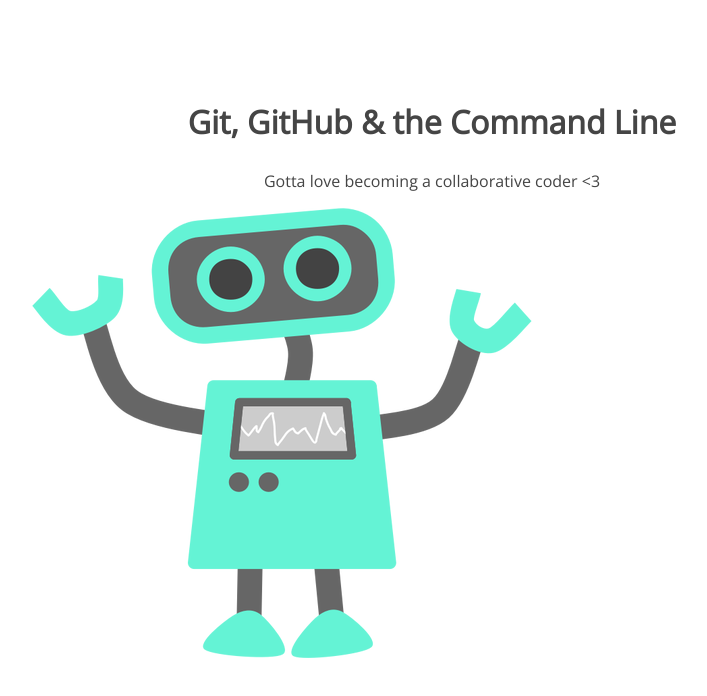
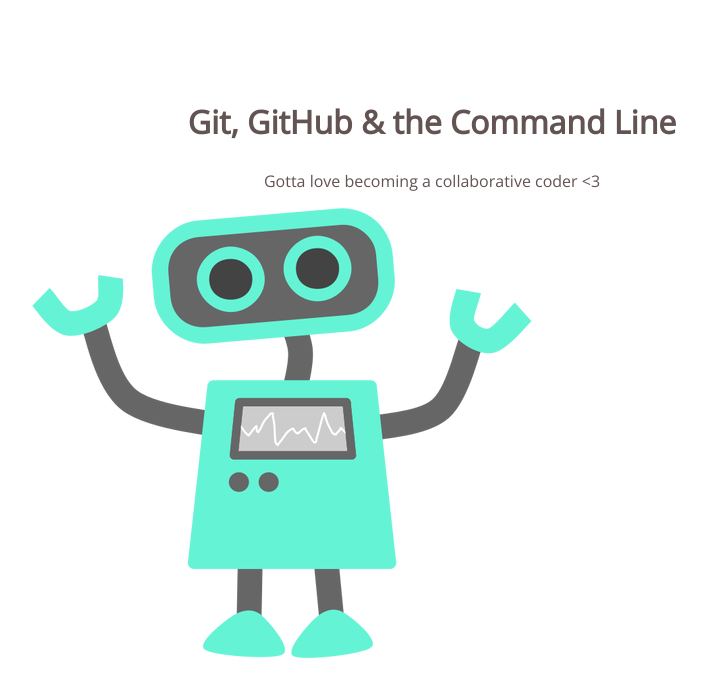
Before and after one commit to raschreck/105-project, a plain HTML site: page index.html in a window 1280 px wide. Shown: the whole page, without its empty margins (208-915 px from the left). Drawn offline with nearby package versions, Linux system fonts and the light colour scheme.

Commit message:
Changed color

```diff
--- a/css/style.css
+++ b/css/style.css
@@ -5,7 +5,7 @@ section {
 section h1,
 section p {
 	text-align: center;
-	color: #454545;
+	color: #635353;
 }
 section h1 {
 	font: 32px 'Open Sans';
```
